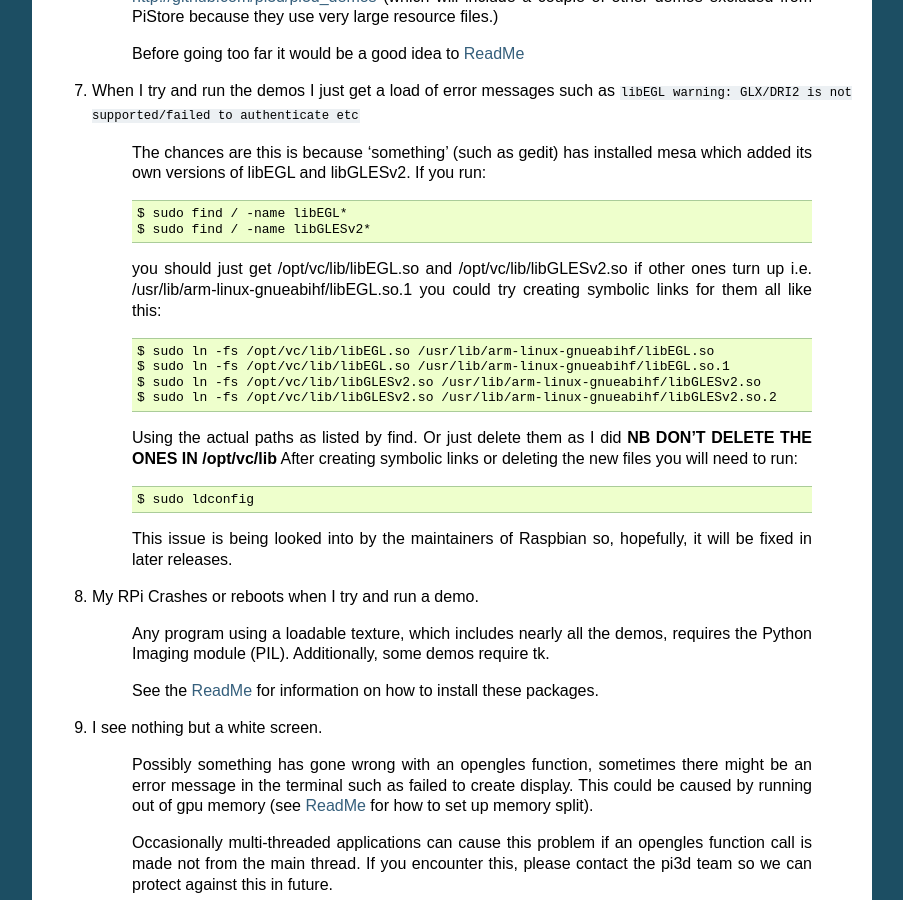
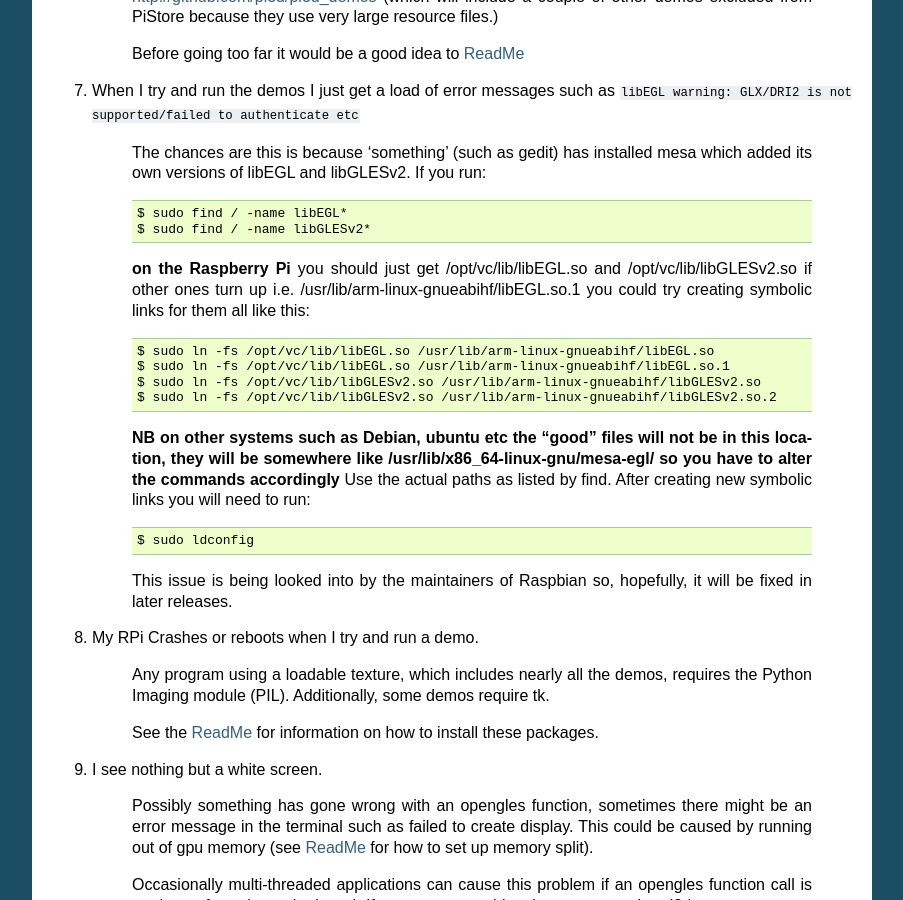
Before and after one commit to pi3d/pi3d.github.com, a Sphinx documentation site: the page built from sphinx/FAQ.rst, in a window 1280 px wide and 900 px high, scrolled down 853 px. Shown: the whole window, without its empty margins (198-1101 px from the left). Built offline with Sphinx 7.4.7, drawn with Linux system fonts in a browser that asks for light colours.

Commit message:
clarify symlink only for raspberry pi in faq

```diff
--- a/sphinx/FAQ.rst
+++ b/sphinx/FAQ.rst
@@ -66,18 +66,21 @@ Frequently Asked Questions
         $ sudo find / -name libEGL*
         $ sudo find / -name libGLESv2*
 
-      you should just get /opt/vc/lib/libEGL.so and /opt/vc/lib/libGLESv2.so
-      if other ones turn up i.e. /usr/lib/arm-linux-gnueabihf/libEGL.so.1
-      you could try creating symbolic links for them all like this::
+      **on the Raspberry Pi** you should just get /opt/vc/lib/libEGL.so
+      and /opt/vc/lib/libGLESv2.so if other ones turn up i.e.
+      /usr/lib/arm-linux-gnueabihf/libEGL.so.1 you could try creating symbolic
+      links for them all like this::
 
         $ sudo ln -fs /opt/vc/lib/libEGL.so /usr/lib/arm-linux-gnueabihf/libEGL.so
         $ sudo ln -fs /opt/vc/lib/libEGL.so /usr/lib/arm-linux-gnueabihf/libEGL.so.1
         $ sudo ln -fs /opt/vc/lib/libGLESv2.so /usr/lib/arm-linux-gnueabihf/libGLESv2.so
         $ sudo ln -fs /opt/vc/lib/libGLESv2.so /usr/lib/arm-linux-gnueabihf/libGLESv2.so.2
 
-      Using the actual paths as listed by find. Or just delete them as I did
-      **NB DON'T DELETE THE ONES IN /opt/vc/lib** After creating symbolic links
-      or deleting the new files you will need to run::
+      **NB on other systems such as Debian, ubuntu etc the "good" files
+      will not be in this location, they will be somewhere like
+      /usr/lib/x86_64-linux-gnu/mesa-egl/ so you have to alter the commands
+      accordingly** Use the actual paths as listed by find. After creating new
+      symbolic links you will need to run::
 
         $ sudo ldconfig
 
```
Also changed, not shown: 4 other files.
